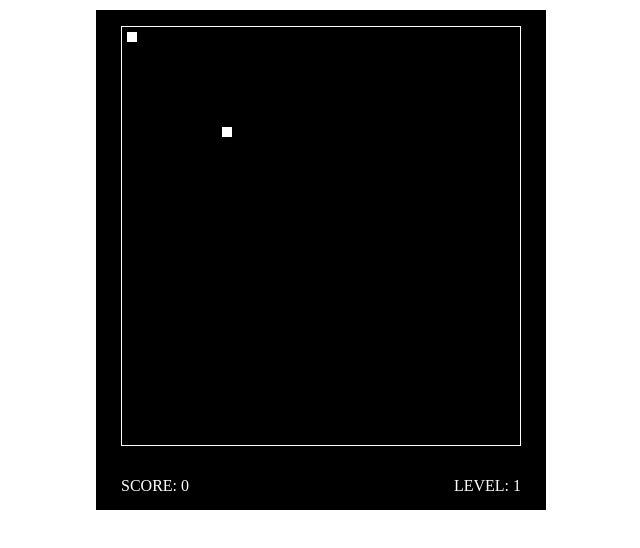
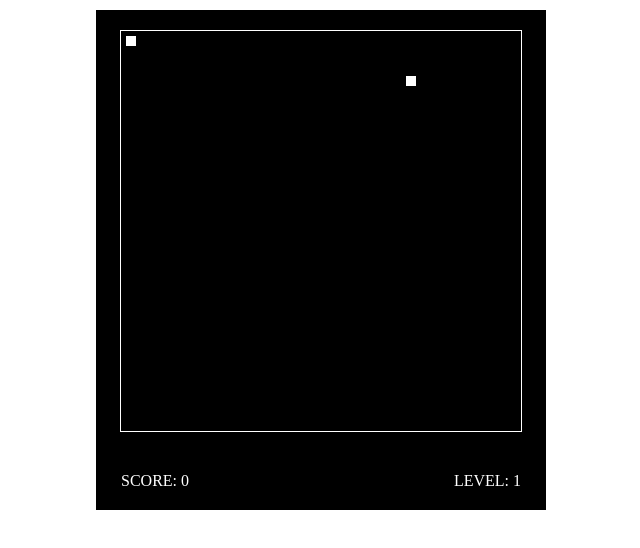
Before and after one commit to silent-cat/ts-snake, a website built with webpack: page src/index.html in a window 1280 px wide. Shown: the whole page, without its empty margins (319-959 px from the left). Built offline with nearby package versions, Linux system fonts and the light colour scheme.

Commit message:
-
完成食物类

```diff
--- a/src/index.html
+++ b/src/index.html
@@ -10,11 +10,10 @@
 <body>
     <div class="container">
         <div class="stage">
-            <div class="snake">
+            <div id="snake">
                 <div></div>
             </div>
-            <div class="food">
-
+            <div id="food">
             </div>
         </div>
         <div class="score-panel">
--- a/src/index.scss
+++ b/src/index.scss
@@ -15,11 +15,11 @@
   align-items: center;
 
   > .stage {
-    width: 400px;
-    height: 420px;
+    width: 402px;
+    height: 402px;
     border: 1px solid #fff;
     position: relative;
-    > .snake {
+    > #snake {
       > div {
         position: absolute;
         width: 20px;
@@ -28,13 +28,16 @@
         border: 5px solid #000;
       }
     }
-    > .food {
+    > #food {
       position: absolute;
       left: 100px;
+      height: 100px;
+      left: 100px;
       top: 100px;
-      width: 10px;
-      height: 10px;
+      width: 20px;
+      height: 20px;
       background-color: #fff;
+      border: 5px solid #000;
     }
   }
   > .score-panel {
--- a/src/index.ts
+++ b/src/index.ts
@@ -1,2 +1,29 @@
 import './index.scss'
 console.log(123)
+
+// 定义实物类
+class Food {
+  element: HTMLElement
+
+  constructor() {
+    this.element = document.getElementById('food')!
+  }
+
+  get X() {
+    return this.element.offsetLeft
+  }
+  get Y() {
+    return this.element.offsetTop
+  }
+
+  change() {
+    let left = Math.round(Math.random() * 19) * 20
+    let top = Math.round(Math.random() * 19) * 20
+
+    this.element.style.left = left + 'px'
+    this.element.style.top = top + 'px'
+  }
+}
+
+const food = new Food()
+food.change()
```
